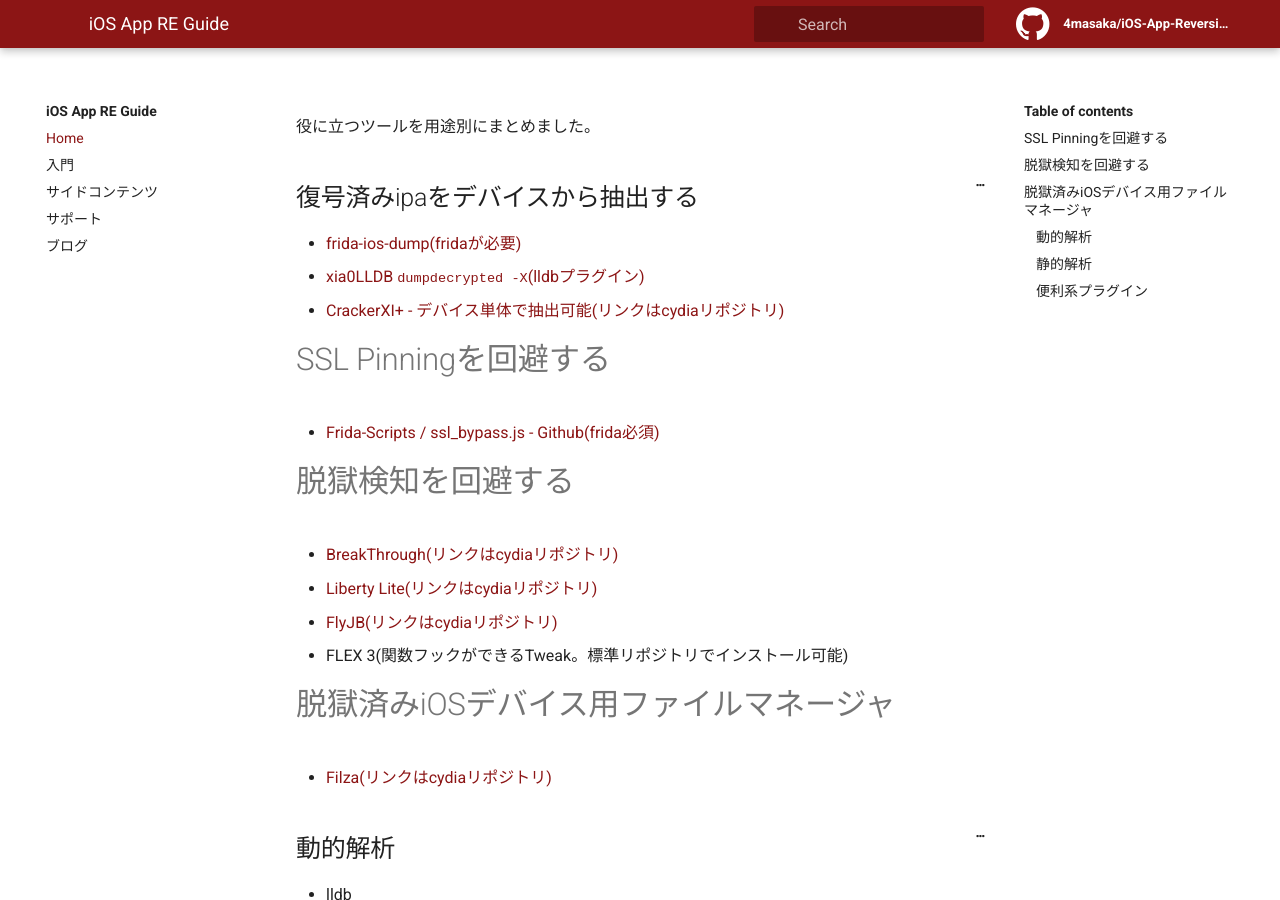
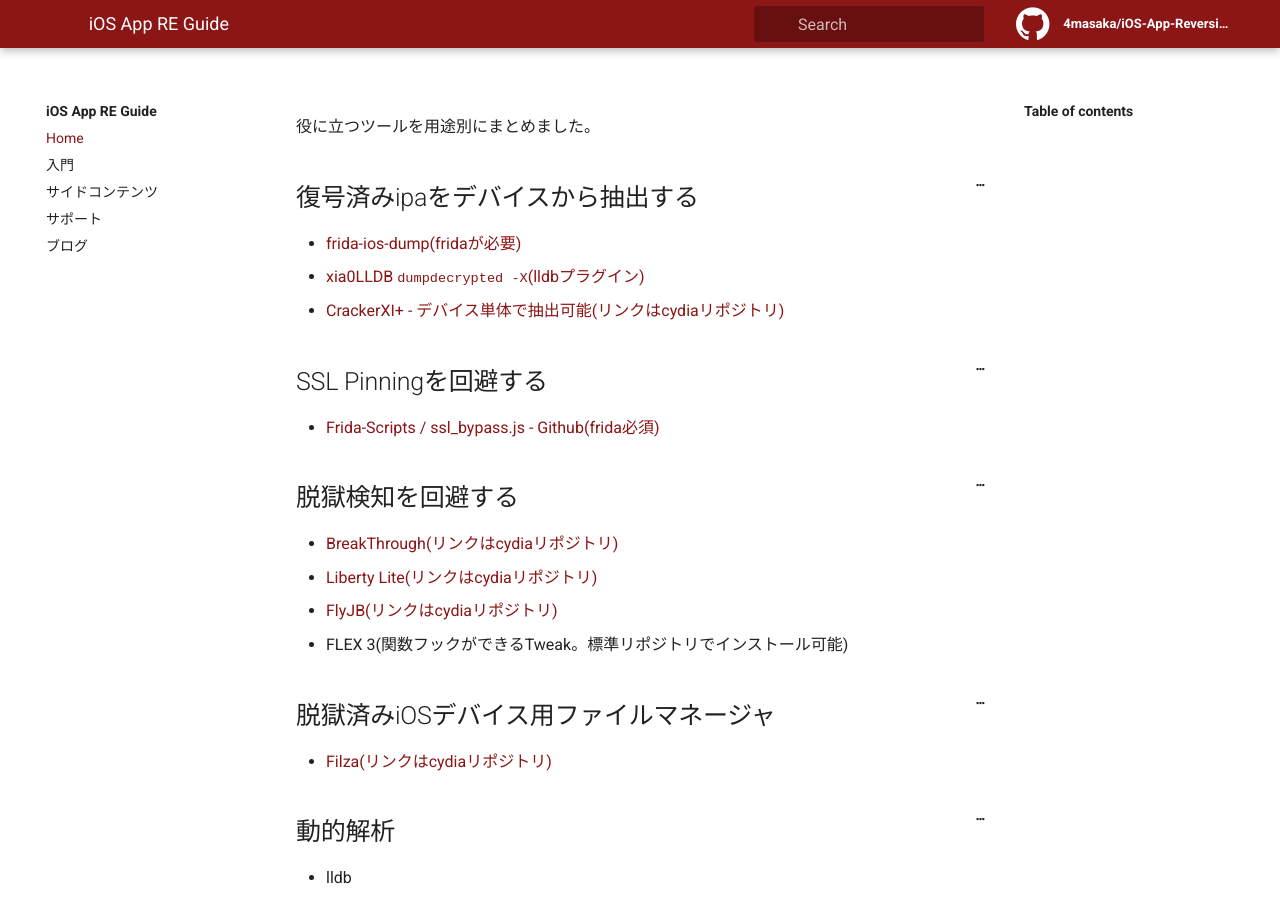
Before and after one commit to sh1ma/iOS-App-Reversing-guide, a Jekyll site: the page built from _docs/side-content/useful-tools.md, in a window 1280 px wide and 900 px high. Built offline with Jekyll 4.4.1, drawn with Linux system fonts in a browser that asks for light colours.

Commit message:
fix typo

```diff
--- a/_docs/side-content/useful-tools.md
+++ b/_docs/side-content/useful-tools.md
@@ -9,16 +9,16 @@
 - [xia0LLDB `dumpdecrypted -X`(lldbプラグイン)](https://github.com/4ch12dy/xia0LLDB#dumpdecrypted-20190922)
 - [CrackerXI+ - デバイス単体で抽出可能(リンクはcydiaリポジトリ)](http://pokego2.com/)
 
-# SSL Pinningを回避する
+## SSL Pinningを回避する
 - [Frida-Scripts / ssl_bypass.js - Github(frida必須)](https://github.com/machoreverser/Frida-Scripts/blob/master/ssl_bypass.js)
 
-# 脱獄検知を回避する
+## 脱獄検知を回避する
 - [BreakThrough(リンクはcydiaリポジトリ)](http://ftp.sident.net/cydia-beta)
 - [Liberty Lite(リンクはcydiaリポジトリ)](https://ryleyangus.com/repo)
 - [FlyJB(リンクはcydiaリポジトリ)](https://repo.xsf1re.kr/)
 - FLEX 3(関数フックができるTweak。標準リポジトリでインストール可能)
 
-# 脱獄済みiOSデバイス用ファイルマネージャ
+## 脱獄済みiOSデバイス用ファイルマネージャ
 - [Filza(リンクはcydiaリポジトリ)](http://tigisoftware.com/cydia/)
 
 ## 動的解析
```
